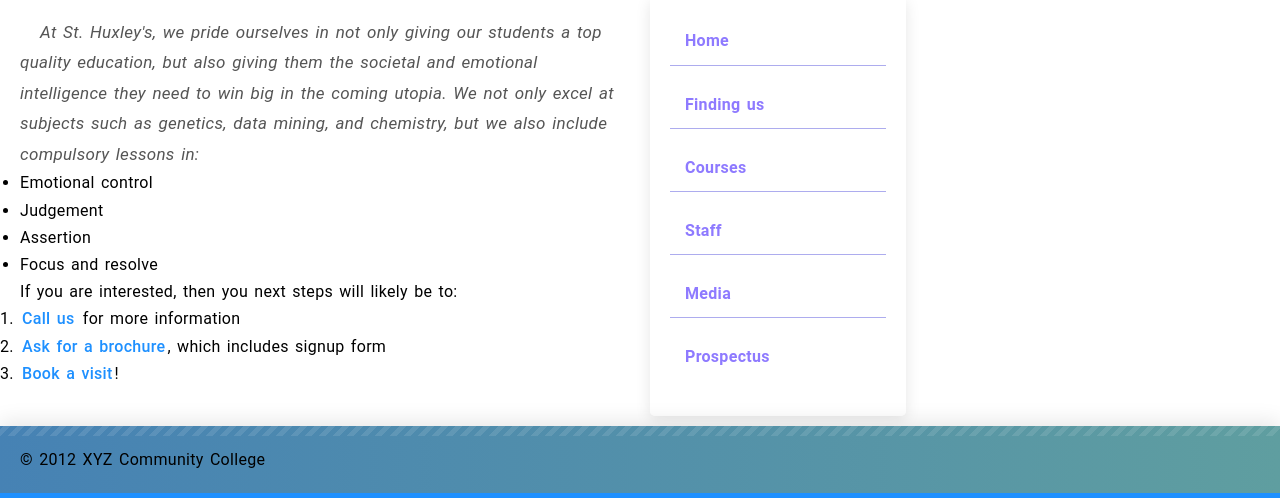
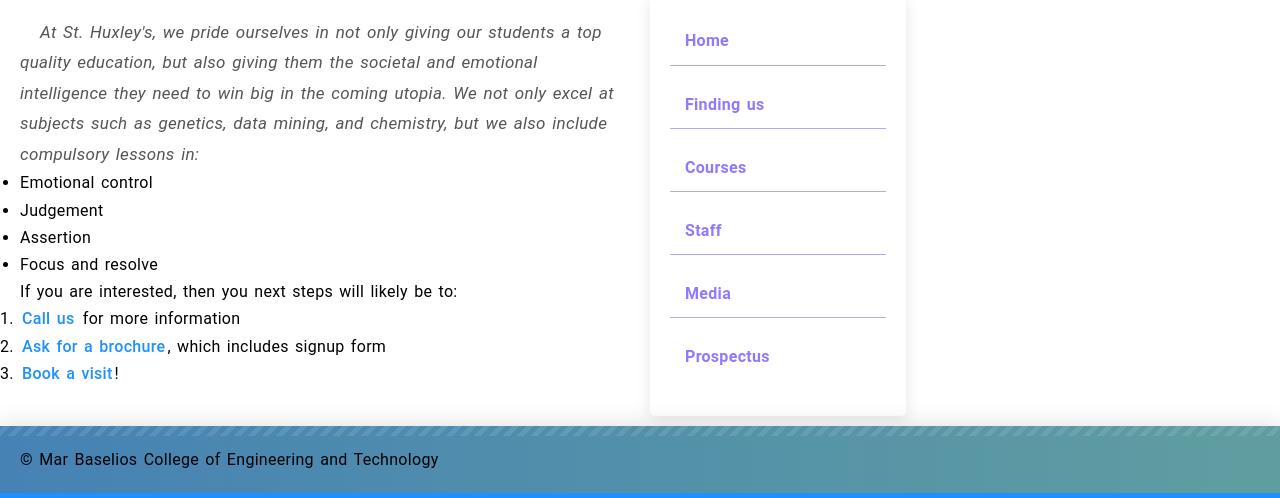
Before and after one commit to AaronSVarghese/community_page, a plain HTML site: page index.html in a window 1280 px wide. Shown: the part 621-1119 px from the top of the page. Drawn offline with Linux system fonts and the light colour scheme.

Commit message:
index.html

```diff
--- a/index.html
+++ b/index.html
@@ -75,7 +75,7 @@
 
   <footer>
 
-    <p>&copy; 2012 XYZ Community College</p>
+    <p>&copy;  Mar Baselios College of Engineering and Technology</p>
 
   </footer>
 
```
